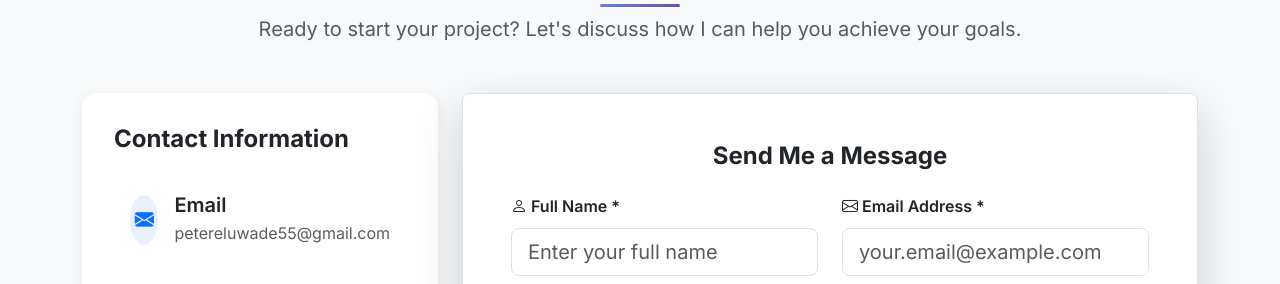
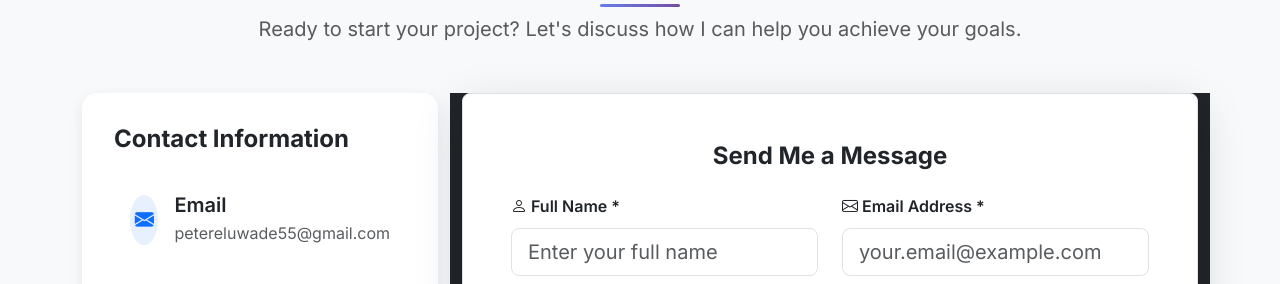
Before and after one commit to Peterlight123/portfolio2, a plain HTML site: page index.html in a window 1280 px wide. Shown: the part 8340-8624 px from the top of the page. Drawn offline with nearby package versions, Linux system fonts and the light colour scheme.

Commit message:
Update index.html

```diff
--- a/index.html
+++ b/index.html
@@ -1227,7 +1227,7 @@
             </div>
 
             <!-- Contact Form -->
-            <div class="col-lg-8">
+            <div class="col-lg-8 bg-dark">
                 <div class="contact-form-wrapper">
                     <form action="https://formspree.io/f/xpwrbkrr"
                           class="bg-white p-4 p-md-5 shadow-lg rounded-3 border"
```
